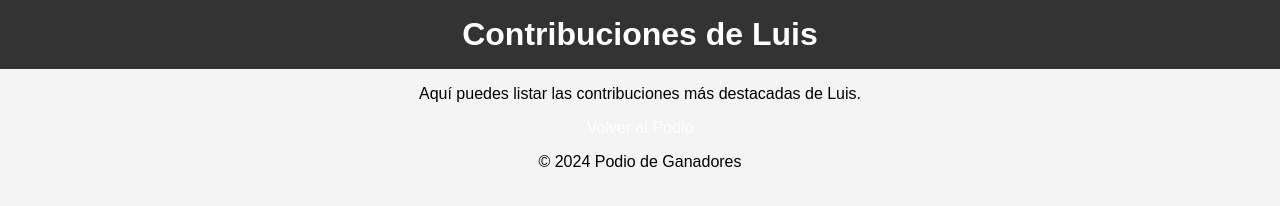
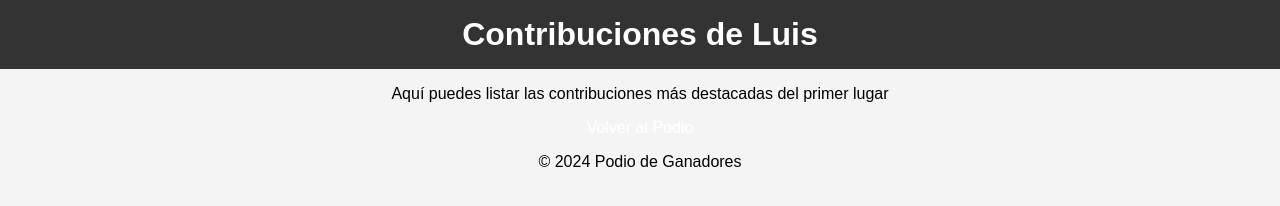
Before and after one commit to LintSenser/ganadores, a plain HTML site: page winner1.html in a window 1280 px wide. Drawn offline with Linux system fonts and the light colour scheme.

Commit message:
Update winner1.html

```diff
--- a/winner1.html
+++ b/winner1.html
@@ -11,7 +11,7 @@
     <h1>Contribuciones de Luis</h1>
   </header>
   <main>
-    <p>Aquí puedes listar las contribuciones más destacadas de Luis.</p>
+    <p>Aquí puedes listar las contribuciones más destacadas del primer lugar</p>
     <a href="index.html">Volver al Podio</a>
   </main>
   <footer>
```
